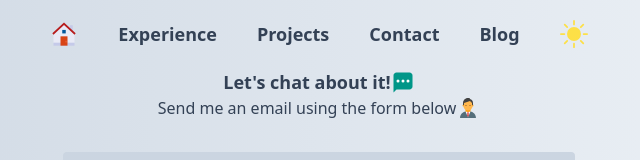
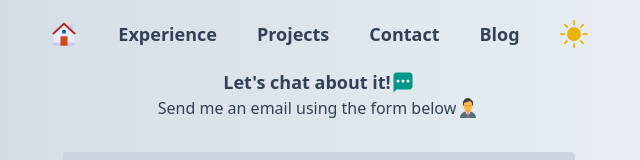
Before and after one commit to makyfj/franklinjara.dev, a Next.js app: page /contact in a window 1280 px wide. Shown: the top 160 px of the page, without its empty margins (321-961 px from the left). Built offline with nearby package versions, Linux system fonts and the light colour scheme.

Commit message:
chore: adjusting color for theme icons

```diff
--- a/src/components/project-item.tsx
+++ b/src/components/project-item.tsx
@@ -18,7 +18,7 @@ const ProjectItem = ({ projectItems }: ProjectItemProps) => {
         >
           <h2 className="text-lg">{project.repo}</h2>
           <p className="flex justify-center items-center gap-1">
-            {project.stars} <AiFillStar className="w-5 h-5 text-yellow-400" />
+            {project.stars} <AiFillStar className="w-5 h-5 text-yellow-500" />
           </p>
           <p className="text-center my-2">{project.description}</p>
           <div className="flex justify-center items-center">
--- a/src/styles/tailwind.css
+++ b/src/styles/tailwind.css
@@ -37,7 +37,7 @@ a {
   }
 
   .theme-mode {
-    @apply text-yellow-300 dark:text-slate-400 icon-size;
+    @apply text-yellow-500 dark:text-slate-300 icon-size;
   }
 
   .social-hover {
```
